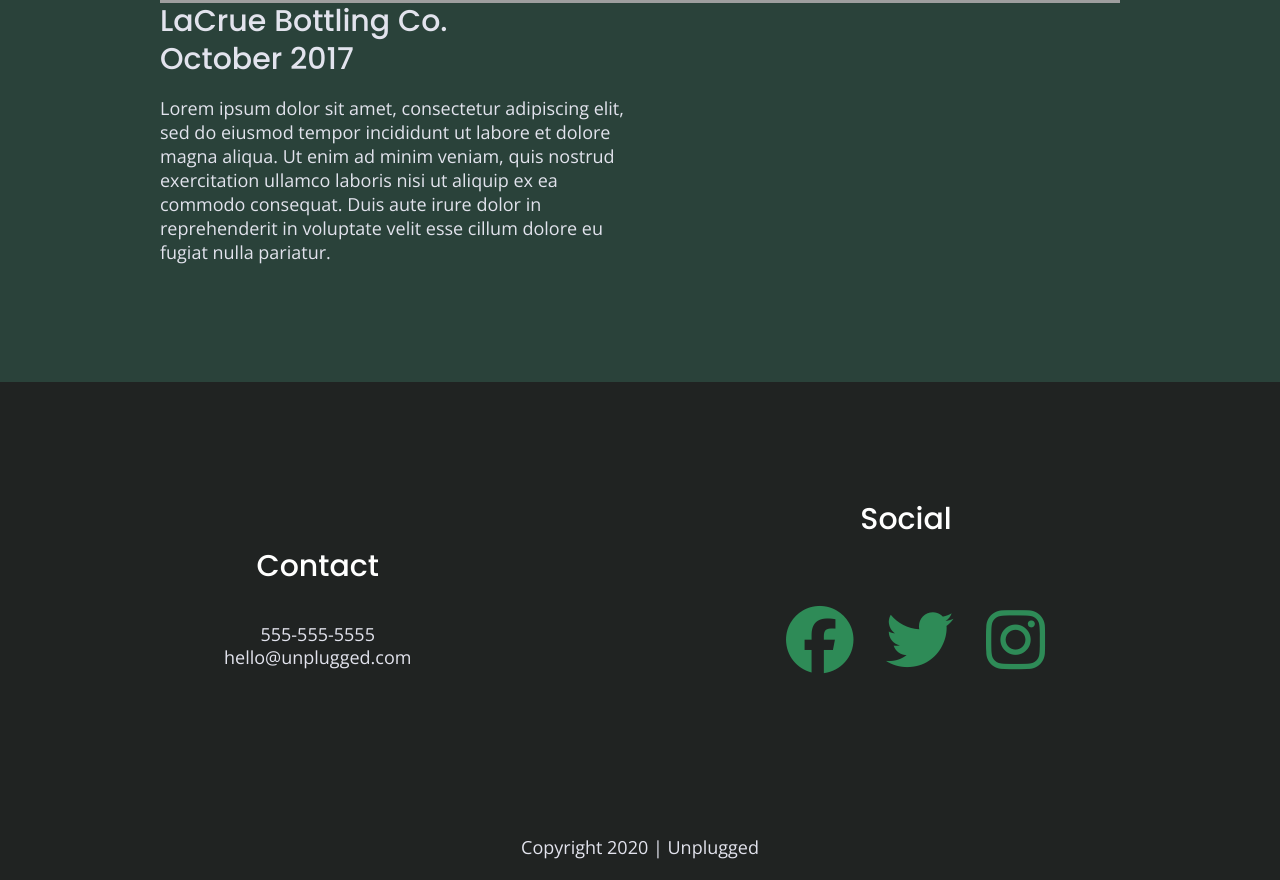
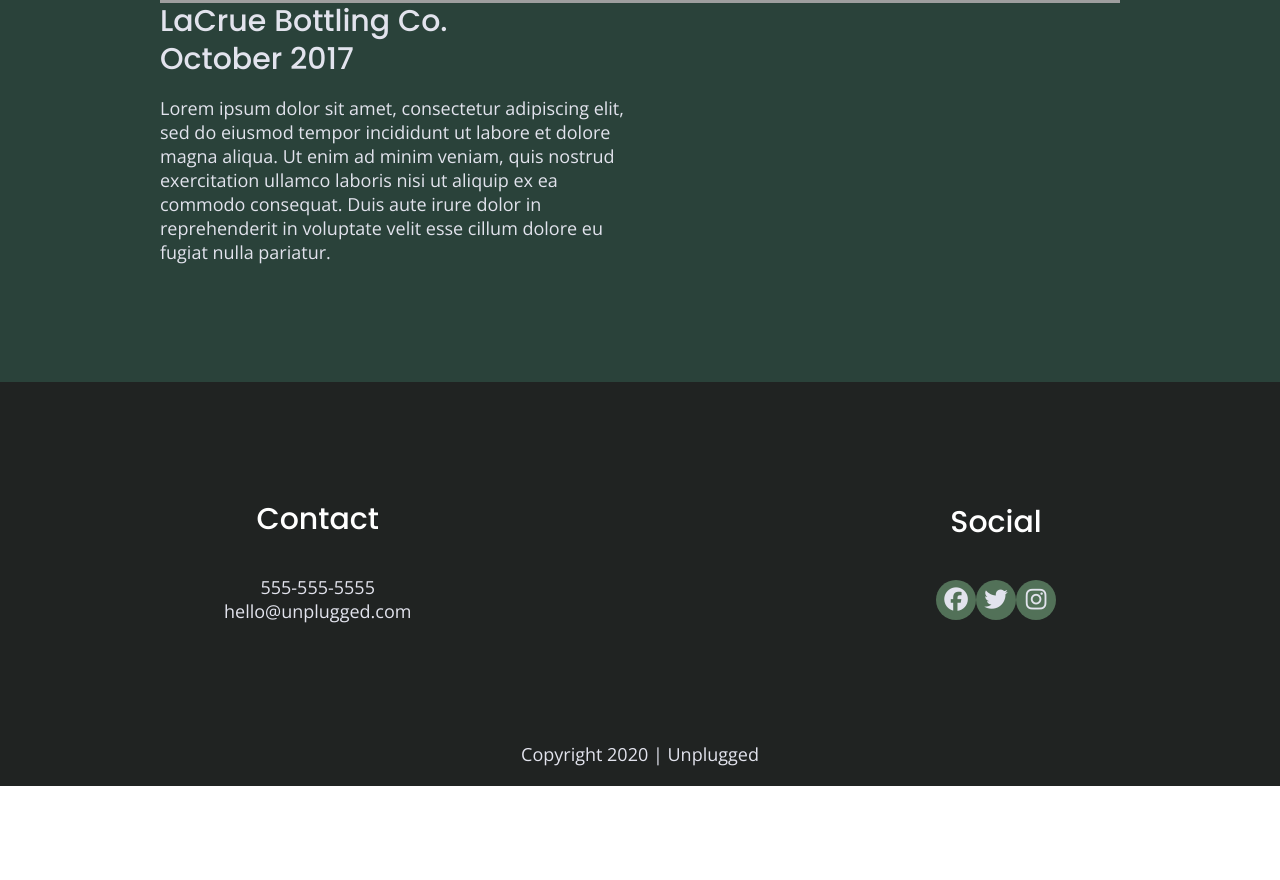
Before and after one commit to MandyHarmony/unplugged-retreat, a website built with Parcel: page index.html in a window 1280 px wide. Shown: the part 2972-3852 px from the top of the page. After the commit the page ends 3758 px from the top, so only its background shows below. Built offline with nearby package versions, Linux system fonts and the light colour scheme; grey boxes are pictures that could not be loaded.

Commit message:
Made improvements to social icons

```diff
--- a/css/main.css
+++ b/css/main.css
@@ -240,18 +240,17 @@ footer .social-icons {
 }
 
 footer .social-icons p {
+  background-color: #527158;
+  border-radius: 50%;
+  width: 40px;
+  height: 40px;
   display: flex;
   justify-content: center;
   align-items: center;
 }
 
-.social-icons i {
-  color: seagreen;
-  border-radius: ;
-  width: 40px;
-  height: 40px;
-  font-size: 3.75em;
-  margin-bottom: 40px;
+footer .social-icons p i {
+  font-size: 1.3125em;
 }
 
 footer .copyright {
@@ -368,7 +367,12 @@ input[type=button] {
 
 .features i {
 	font-size: 3.75em;
-        margin-bottom: 40px;
+  margin-bottom: 40px;
+}
+
+.features p {
+  text-align: center;
+  margin: 0;
 }
 
 /* Reviews */
@@ -401,18 +405,6 @@ About Page
   flex-flow: row wrap;
 }
 
-.contact-section {
-  background-color: #2a423a;
-  display: flex;
-  justify-content: center;
-  align-items: center;
-  flex-flow: row wrap;
-}
-
-.contact-content p {
-  margin: 0;
-}
-
 .map figure {
   width: 100%;
   height: 0;
@@ -429,13 +421,17 @@ About Page
   left: 0;
 }
 
-.social-icons i {
-  color: seagreen;
-  border-radius: ;
-  width: 40px;
-  height: 40px;
-  font-size: 3.75em;
-  margin-bottom: 40px;
+
+.contact-section {
+  background-color: #2a423a;
+  display: flex;
+  justify-content: center;
+  align-items: center;
+  flex-flow: row wrap;
+}
+
+.contact-content p {
+  margin: 0;
 }
 
 /* =======================================================================
@@ -468,16 +464,6 @@ FAQ Page
 
 .faq-content h4 {
   line-height: 1.333;
-}
-
-.social-icons i {
-  color: seagreen;
-  border-radius: ;
-  width: 40px;
-  height: 40px;
-  font-size: 3.75em;
-  margin-bottom: 40px;
-  padding: 30px;
 }
 
 /* ==========================================================================
```
Also changed, not shown: about/index.html (+6 -3 lines).
